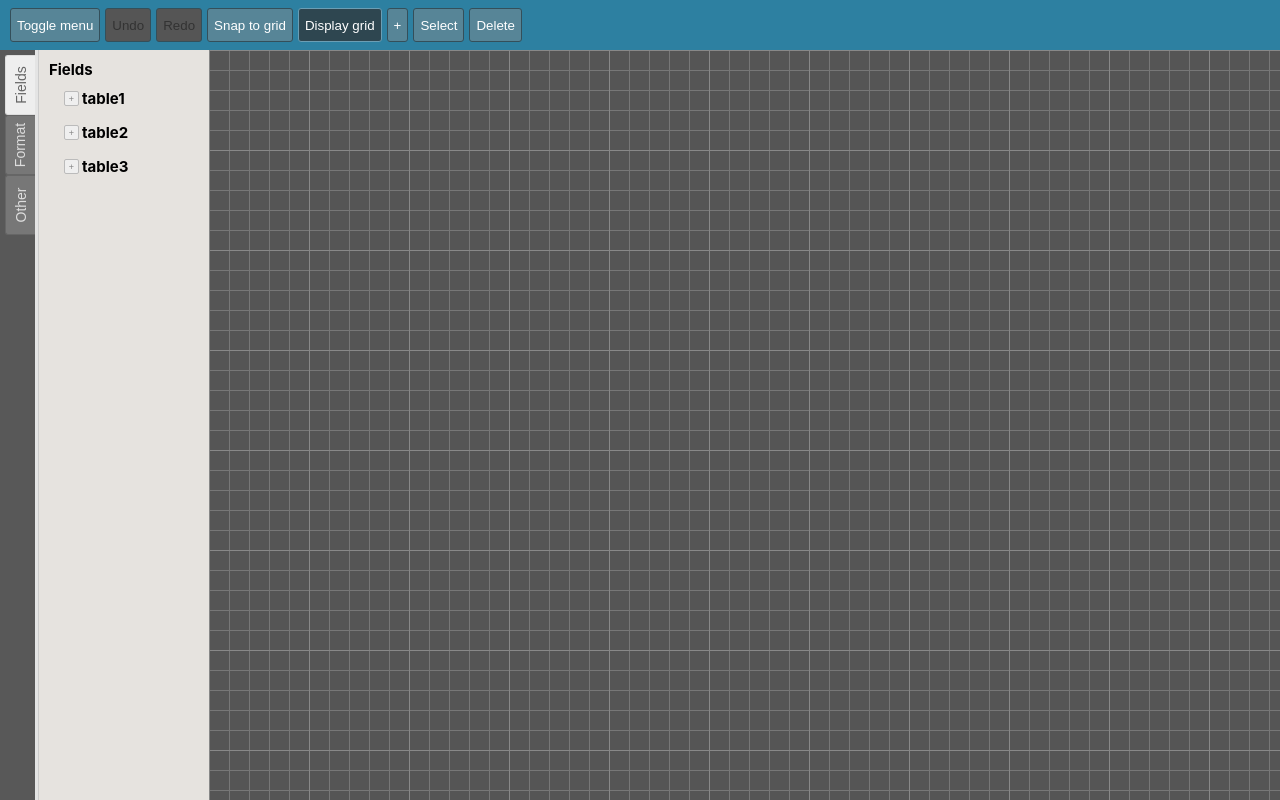
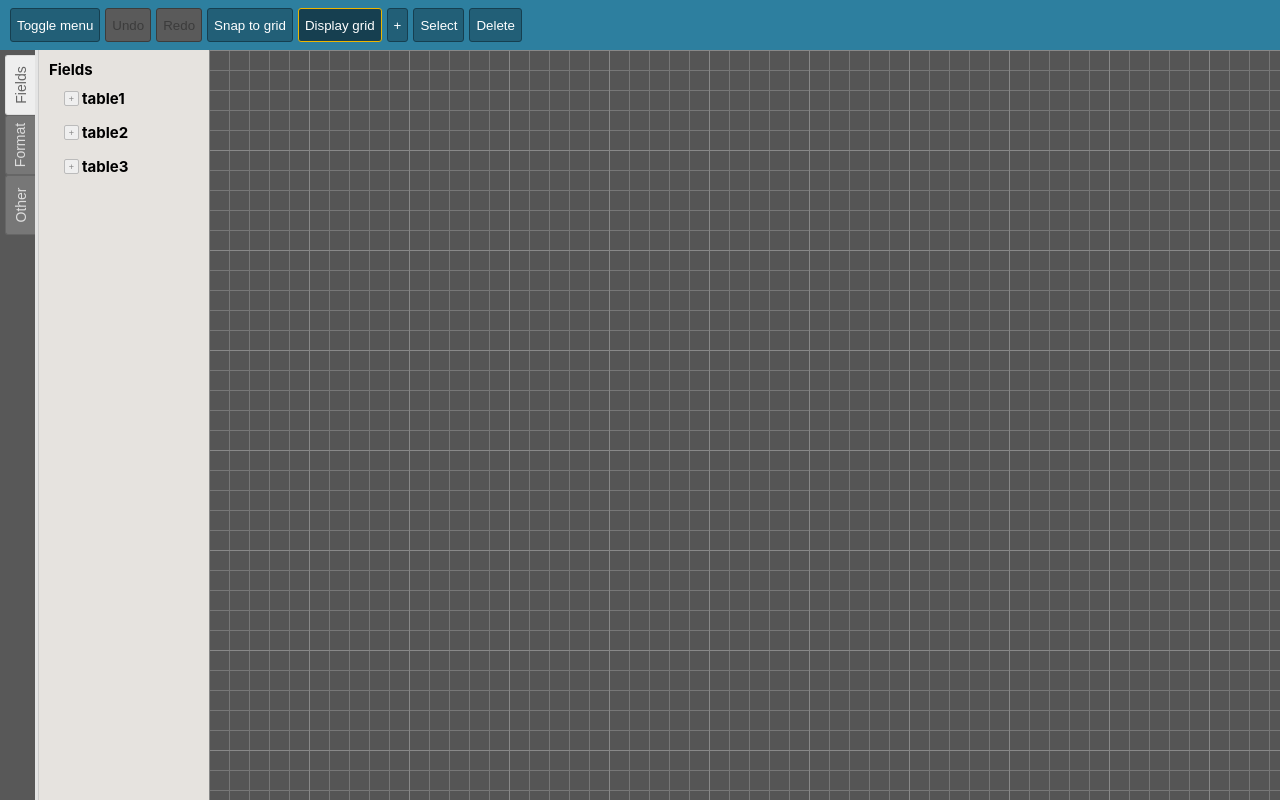
Before and after one commit to olgamirete/bi-web, a React (Create React App) app: page / in a window 1280 px wide. Built offline with nearby package versions, Linux system fonts and the light colour scheme.

Commit message:
extracted colors in css into themes

```diff
--- a/src/components/controls/Controls.css
+++ b/src/components/controls/Controls.css
@@ -12,8 +12,6 @@
 .controls {
     width: 100%;
     height: 50px;
-    background-color: rgb(45, 128, 161);
-    /* background-color: var(--bw-pink); */
     /* background: linear-gradient(var(--bw-pink), var(--bw-blue-dark)); */
     display: flex;
     flex-flow: row nowrap;
@@ -28,56 +26,62 @@
 
 .controls .button {
     height: 30px;
-    background-color: rgb(87, 133, 151);
-    /* background-color: var(--bw-pink-light); */
     border-radius: 3px;
-    border-color: rgb(52, 79, 90);
-    /* border-color: var(--bw-pink-dark); */
     border-style: solid;
     border-width: 1px;
-    color: #ffffff;
-    /* color: var(--bw-blue-dark); */
     box-sizing: content-box;
     -webkit-transition: all .2s ease;
     -moz-transition: all .2s ease;
     -o-transition: all .2s ease;
     transition: all .2s ease;
 }
-.controls .button:hover {
-    background-color: rgb(102, 172, 199);
-    border-color: #f3ae19;
-    box-shadow: 0px 0px 3px 1px rgba(243,174,25,0.7);
-}
-.controls .button.active {
-    background-color: rgb(46, 70, 80);
-    border-color: rgb(107, 158, 180);
-}
+
 .controls .button:not(:last-child) {
     margin-right: 5px;
-}
-
-.controls .button.disabled {
-    background-color: #555555;
-    color: #333333;
-}
-.controls .button.disabled:hover {
-    background-color: #555555;
-    color: #333333;
 }
 
 .controls .textbox {
     display: inline-block;
     height: 30px;
-    /* width: min-content; */
-    /* min-width: 30px; */
-    background-color: rgb(238, 238, 230);
     border-radius: 3px;
-    border-color: rgb(52, 79, 90);
     border-style: solid;
     border-width: 1px;
-    color: rgb(52, 79, 90);
     padding: 0;
     padding-left: 7px;
     padding-right: 7px;
     text-align: center;
 }
+
+/* Theme 1 */
+.controls.theme-1 {
+    background-color: var(--cg-blue);
+}
+.controls.theme-1 .button {
+    background-color: var(--cg-blue-4);
+    border-color: var(--cg-blue-5);
+    color: #ffffff;
+}
+.controls.theme-1 .button:hover {
+    background-color: var(--cg-blue-4);
+    border-color: var(--sunglow-4);
+    box-shadow: 0px 0px 3px 1px var(--cg-blue-4);
+}
+.controls.theme-1 .button.active {
+    background-color: var(--cg-blue-5);
+    border-color: var(--sunglow-4);
+}
+.controls.theme-1 .button.disabled {
+    background-color: var(--sonic-silver-4);
+    border-color: var(--sonic-silver-5);
+    color: var(--sonic-silver-5);
+}
+.controls.theme-1 .button.disabled:hover {
+    background-color: var(--sonic-silver-4);
+    border-color: var(--sonic-silver-5);
+    color: var(--sonic-silver-5);
+}
+/* .controls.theme-1 .textbox {
+    background-color: rgb(238, 238, 230);
+    border-color: rgb(52, 79, 90);
+    color: rgb(52, 79, 90);
+} */
--- a/src/components/controls/Controls.js
+++ b/src/components/controls/Controls.js
@@ -5,7 +5,7 @@ function Controls(props) {
   // const [test, setTest] = useState(false);
   // const toggleTest = () => setTest(prevTest => !prevTest);
   return (
-    <div className="controls">
+    <div className="controls theme-1">
       <button
         className="button"
         onPointerDown={props.controlMethods.toggleSidePanel}>Toggle menu</button>
```
